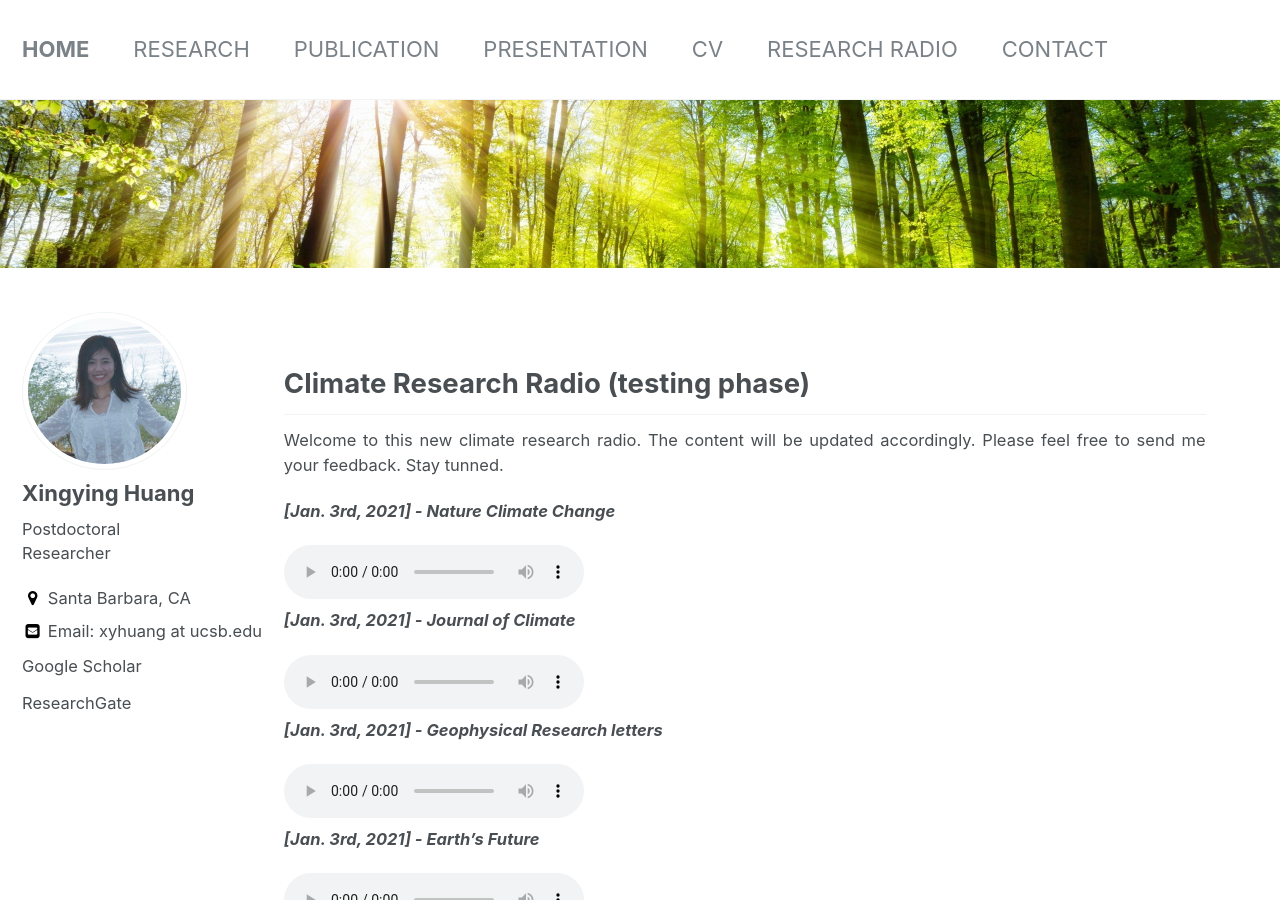
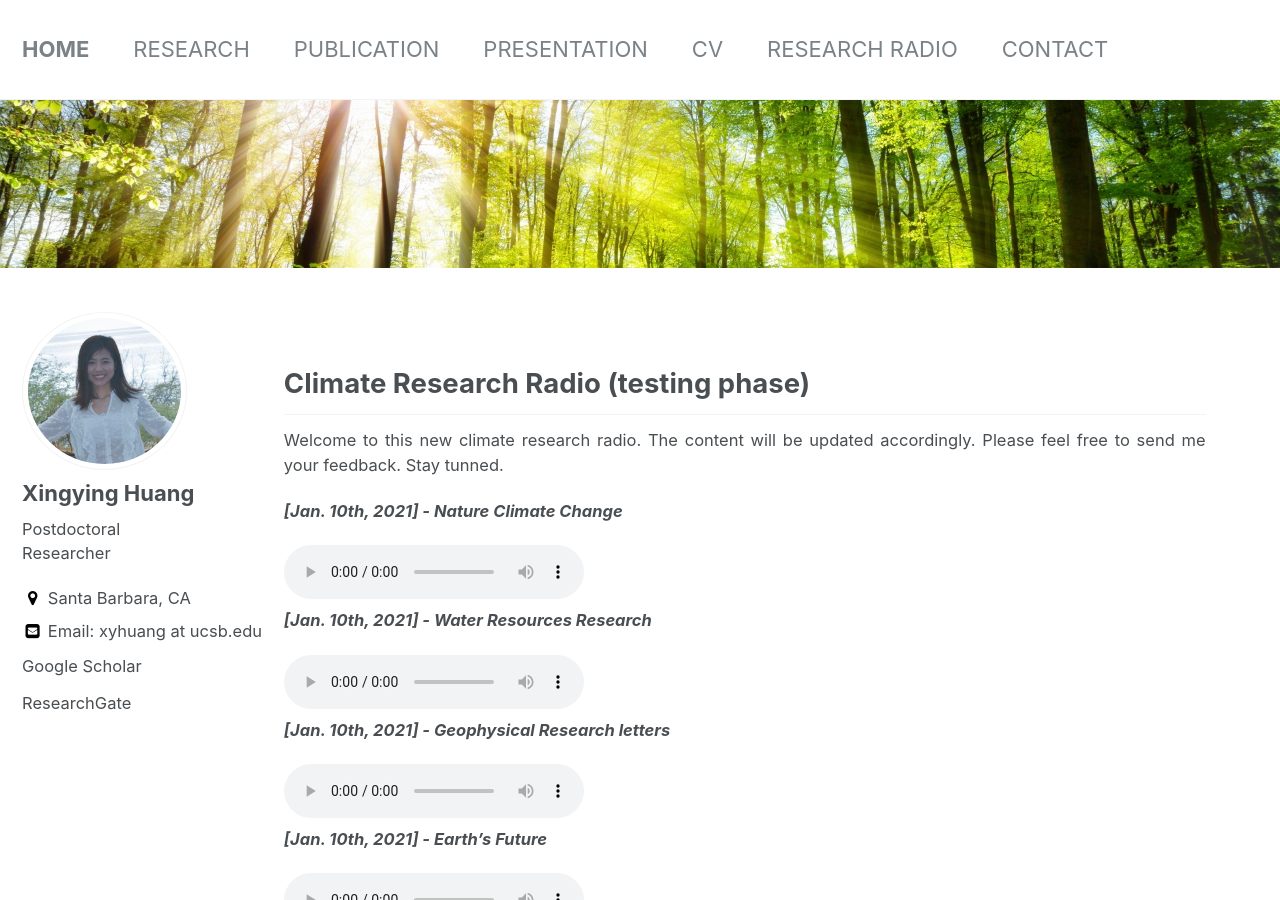
Before and after one commit to Xingyhuang/two_col_xingyhuang.github.io, a Jekyll site: the page built from _pages/radio.md, in a window 1280 px wide and 900 px high. Built offline with Jekyll 4.4.1, drawn with Linux system fonts in a browser that asks for light colours.

Commit message:
Update radio.md

```diff
--- a/_pages/radio.md
+++ b/_pages/radio.md
@@ -13,6 +13,20 @@ excerpt: ''
 
 Welcome to this new climate research radio. The content will be updated accordingly. Please feel free to send me your feedback. Stay tunned.
 
+***[Jan. 10th, 2021] - Nature Climate Change*** <br>
+<audio src="/assets/radio/ncc_jan10_MP3WRAP.mp3" controls preload> </audio>
+
+***[Jan. 10th, 2021] - Water Resources Research*** <br>
+<audio src="/assets/radio/water_jan10_MP3WRAP.mp3" controls preload> </audio>
+
+***[Jan. 10th, 2021] - Geophysical Research letters*** <br>
+<audio src="/assets/radio/grl_jan10_MP3WRAP.mp3" controls preload> </audio>
+
+***[Jan. 10th, 2021] - Earth’s Future*** <br>
+<audio src="/assets/radio/earth_jan10_MP3WRAP.mp3" controls preload> </audio>
+
+
+
 ***[Jan. 3rd, 2021] - Nature Climate Change*** <br>
 <audio src="/assets/radio/ncc_jan1_MP3WRAP.mp3" controls preload> </audio>
 
```
